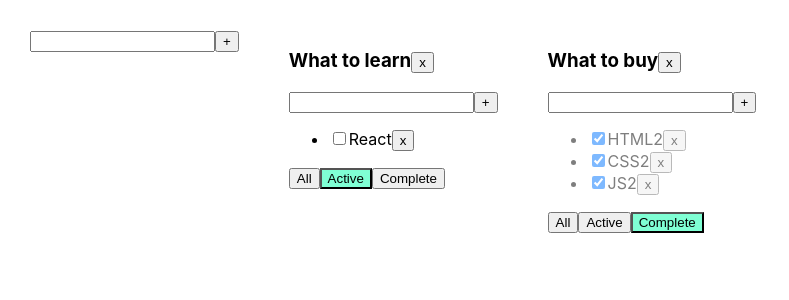
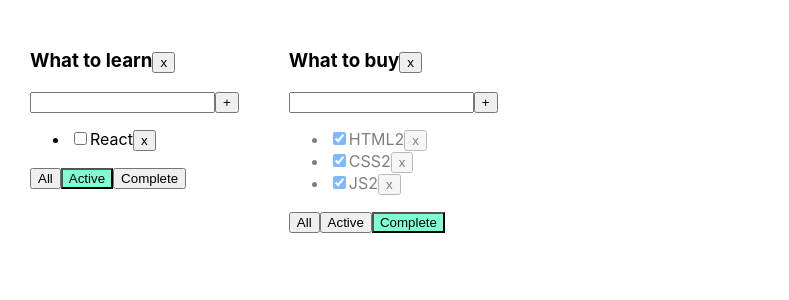
Before and after one commit to IJTINK7/Week, a React (Create React App) app in the folder Monday/todolist-ts/: page / in a window 1280 px wide. Shown: the top 300 px of the page, without its empty margins (0-789 px from the left). Built offline with nearby package versions, Linux system fonts and the light colour scheme.

Commit message:
Preparing for the "Todolist 06" lesson

```diff
--- a/Monday/todolist-ts/src/AddItemForm.tsx
+++ b/Monday/todolist-ts/src/AddItemForm.tsx
@@ -1,40 +1,11 @@
-import React, {ChangeEvent, KeyboardEvent, useState} from "react";
+import React from "react";
 
-type PropsType ={
-	callBack: (newTaskTitle: string) => void;
-}
 
-export const AddItemForm = (props: PropsType) => {
-	let [newTaskTitle, setNewTaskTitle] = useState("")
-	let [error, setError] = useState<null | string>(null);
-	const onNewTitleChangeHandler = (e: ChangeEvent<HTMLInputElement>) => {
-		setNewTaskTitle(e.currentTarget.value)
-	}
-	const onKeyPressHandler = (e: KeyboardEvent<HTMLInputElement>) => {
-		setError(null)
-		if (e.ctrlKey && e.charCode === 13) {
-			props.callBack(newTaskTitle)
-			setNewTaskTitle("")
-		}
-	}
-	const addTaskHandler = () => {
-		if (newTaskTitle.trim() !== "") {
-			props.callBack(newTaskTitle.trim())
-			setNewTaskTitle("")
-		} else {
-			setError("Field is required")
-		}
-	}
+export const AddItemForm = () => {
+
 	return (
 		<div>
-			<input
-				value={newTaskTitle}
-				onChange={onNewTitleChangeHandler}
-				onKeyPress={onKeyPressHandler}
-				className={error ? "error" : ""}
-			/>
-			<button onClick={addTaskHandler}>+</button>
-			{error && <div className={"error-message"}>{error}</div>}
+			Hi
 		</div>
 	);
 }
--- a/Monday/todolist-ts/src/App.tsx
+++ b/Monday/todolist-ts/src/App.tsx
@@ -2,7 +2,6 @@ import React, {useState} from 'react';
 import './App.css';
 import {TaskType, ToDoList} from "./ToDoList";
 import {v1} from "uuid";
-import {AddItemForm} from "./AddItemForm";
 
 export type FilterValuesType = "all" | "completed" | "active"
 type TodolistType = {
@@ -21,7 +20,7 @@ function App() {
 
 	let [todolists, setTodolists] = useState<Array<TodolistType>>([
 		{id: todolistID1, title: "What to learn", filter: "active"},
-		{id: todolistID2, title: "What to buy", filter: "completed"},
+		{id: todolistID2, title: "What to buy", filter: "completed"}
 	]);
 
 	let [tasks, setTasks] = useState<TasksType>({
@@ -66,15 +65,9 @@ function App() {
 		setTodolists(todolists.filter(el => el.id !== todolistId))
 		delete tasks[todolistId]
 	}
-	const addToDoList = (newTodolistTitle:string) => {
-		// let newTodolist = {id: v1(), title: newTodolistTitle, filter: "all"};
-		// setTodolists([...todolists, newTodolist]);
-		// setTasks([...tasks, [todolistID1]:[])
-	}
 
 	return (
 		<div className="App">
-			<AddItemForm callBack={addToDoList}/>
 			{
 				todolists.map(el => {
 					let tasksForTodolist = tasks[el.id];
@@ -103,6 +96,7 @@ function App() {
 }
 
 export default App;
+
 
 
 // Todolist 01
--- a/Monday/todolist-ts/src/ToDoList.tsx
+++ b/Monday/todolist-ts/src/ToDoList.tsx
@@ -1,6 +1,5 @@
-import React, {ChangeEvent} from "react";
+import React, {ChangeEvent, KeyboardEvent, useState} from "react";
 import {FilterValuesType} from "./App";
-import {AddItemForm} from "./AddItemForm";
 
 type PropsType = {
 	id: string;
@@ -20,14 +19,31 @@ export type TaskType = {
 }
 
 export const ToDoList = (props: PropsType) => {
+	let [newTaskTitle, setNewTaskTitle] = useState("")
+	let [error, setError] = useState<null | string>(null)
+	const onNewTitleChangeHandler = (e: ChangeEvent<HTMLInputElement>) => {
+		setNewTaskTitle(e.currentTarget.value)
+	}
+	const onKeyPressHandler = (e: KeyboardEvent<HTMLInputElement>) => {
+		setError(null)
+		if (e.ctrlKey && e.charCode === 13) {
+			props.addTask(props.id, newTaskTitle)
+			setNewTaskTitle("")
+		}
+	}
+	const addTaskHandler = () => {
+		if (newTaskTitle.trim() !== "") {
+			props.addTask(props.id, newTaskTitle.trim())
+			setNewTaskTitle("")
+		} else {
+			setError("Field is required")
+		}
+	}
 	const onAllClickHandler = () => props.changeFilter(props.id, "all");
 	const onCompletedClickHandler = () => props.changeFilter(props.id, "completed");
 	const onActiveClickHandler = () => props.changeFilter(props.id, "active");
 	const removeToDoListHandler = () => {
 		props.removeToDoList(props.id);
-	}
-	const addTaskHandler = () => {
-		// props.addTask
 	}
 
 	return (
@@ -36,7 +52,16 @@ export const ToDoList = (props: PropsType) => {
 				{props.title}
 				<button onClick={removeToDoListHandler}>x</button>
 			</h3>
-			<AddItemForm callBack={addTaskHandler}/>
+			<div>
+				<input
+					value={newTaskTitle}
+					onChange={onNewTitleChangeHandler}
+					onKeyPress={onKeyPressHandler}
+					className={error ? "error" : ""}
+				/>
+				<button onClick={addTaskHandler}>+</button>
+				{error && <div className={"error-message"}>{error}</div>}
+			</div>
 			<ul>
 				{props.tasks.map(el => {
 					const onRemoveHandler = () => props.removeTask(props.id, el.id)
```
